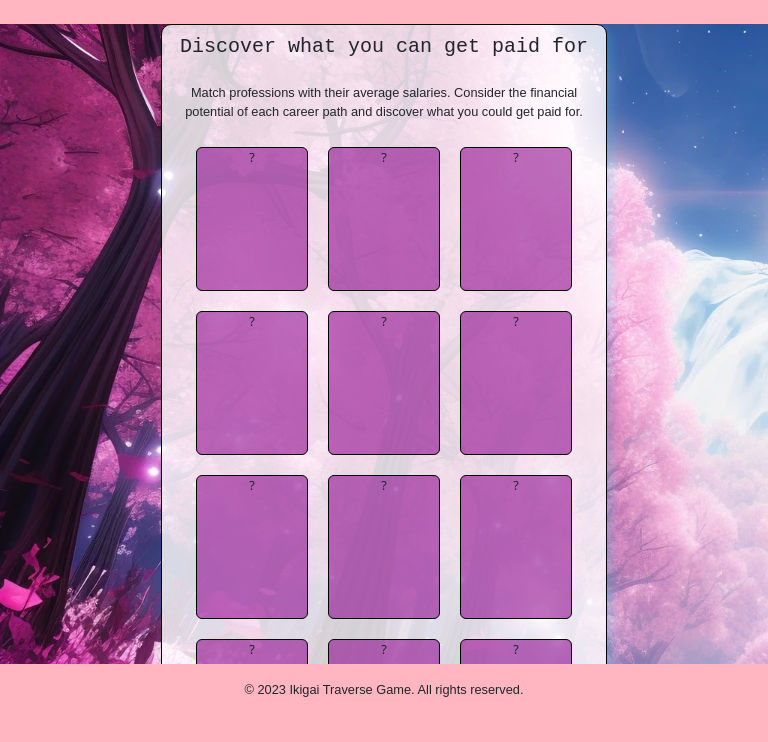
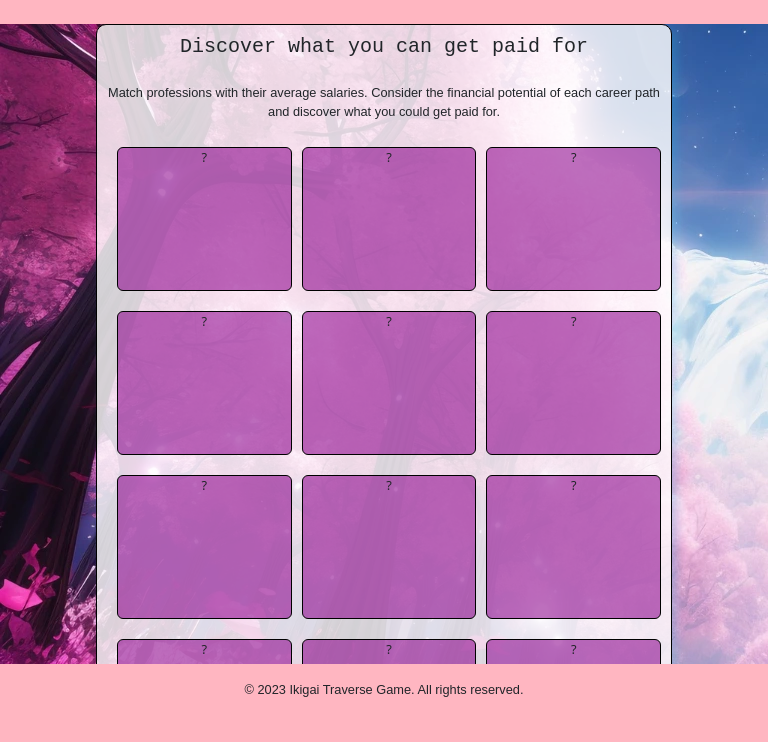
Before and after one commit to Code-Institute-Submissions/Ikigai-traverse, a plain HTML site: page src/core/vocation-puzzle-component/vocation-puzzle.html in a window 768 px wide. Shown: the part 56-798 px from the top of the page. Drawn offline with nearby package versions, Linux system fonts and the light colour scheme.

Commit message:
Enhance responsiveness for medium devices

```diff
--- a/src/core/vocation-puzzle-component/vocation-puzzle.css
+++ b/src/core/vocation-puzzle-component/vocation-puzzle.css
@@ -158,6 +158,32 @@ span {
 
     /* Limit the maximum width of #dynamic-content to 75% */
     #dynamic-content {
-        max-width: 75%;
+        max-width: 75% !important;
     }
 }
+
+/*
+  Styles for Medium Devices:
+  Targeting screen widths between 601px and 1200px
+  - Set a 3-column grid for the game board.
+  - Adjust card elements to take up almost full width.
+  - Limit content width to improve readability.
+*/
+
+@media (min-width: 601px) and (max-width: 1200px){
+    /* Apply a grid layout to the #game-board element with 3 equal columns */
+    #game-board {
+        display: grid !important;
+        grid-template-columns: repeat(3, 1fr) !important;
+    }
+
+    /* Adjust the width of .card elements to occupy the full width */
+    .card {
+        width: calc(100% - 10px);
+    }
+
+    /* Limit the maximum width of #dynamic-content to 75% */
+    #dynamic-content {
+        max-width: 75% !important;
+    }
+}
```
